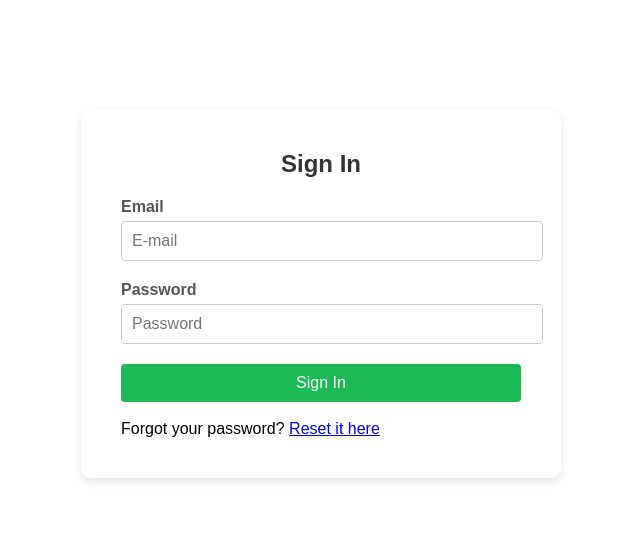
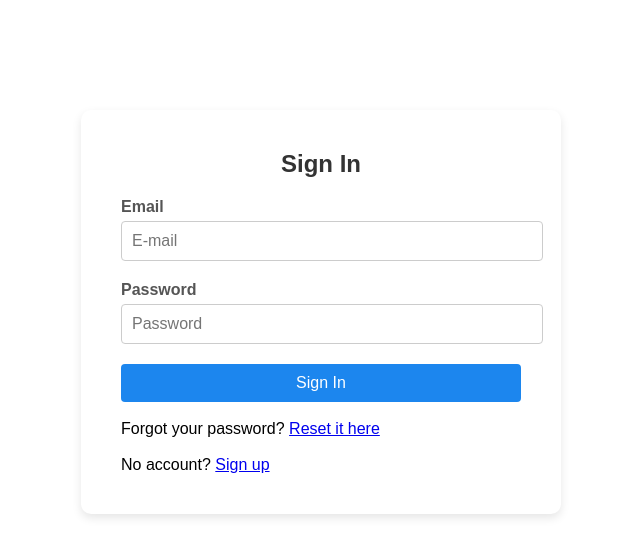
Before and after one commit to festus-sulumeti/HisiaTambulizifrontend, a React (Vite) app: page /login in a window 1280 px wide. Shown: the top 556 px of the page, without its empty margins (344-984 px from the left). Built offline with nearby package versions, Linux system fonts and the light colour scheme.

Commit message:
The project files

```diff
--- a/src/components/pages/Login.jsx
+++ b/src/components/pages/Login.jsx
@@ -82,6 +82,15 @@ const Login = () => {
             </Link>
           </p>
         </div>
+        <br />
+        <div className="forgot-password-container">
+          <p>
+            No account?{" "}
+            <Link to="/signup" className="forgot-password-link">
+              Sign up
+            </Link>
+          </p>
+        </div>
         <ToastContainer />
       </div>
     </div>
--- a/src/components/pages/Signup.jsx
+++ b/src/components/pages/Signup.jsx
@@ -16,7 +16,7 @@ const Signup = () => {
     e.preventDefault();
 
     try {
-      const response = await fetch("http://127.0.0.1:5000/login", {
+      const response = await fetch("/Signup", {
         method: "POST",
         headers: {
           "Content-Type": "application/json",
@@ -43,7 +43,7 @@ const Signup = () => {
   return (
     <div className="login-container">
       <div className="login-form">
-        <h2>Sign In</h2>
+        <h2>Create account</h2>
         <form onSubmit={handleSignIn}>
           <div className="form-group">
             <label htmlFor="email">Email</label>
@@ -82,7 +82,7 @@ const Signup = () => {
             />
           </div>
           <button type="submit" className="login-button">
-            Create Account
+            Sign up
           </button>
         </form>
         <br />
--- a/src/styling/mediaqueries/pages/Login.css
+++ b/src/styling/mediaqueries/pages/Login.css
@@ -52,7 +52,7 @@
   }
 
   .login-button {
-    background-color: #1DB954;
+    background-color: #1C86EE;
     color: #fff;
     padding: 10px 20px;
     border: none;
```
